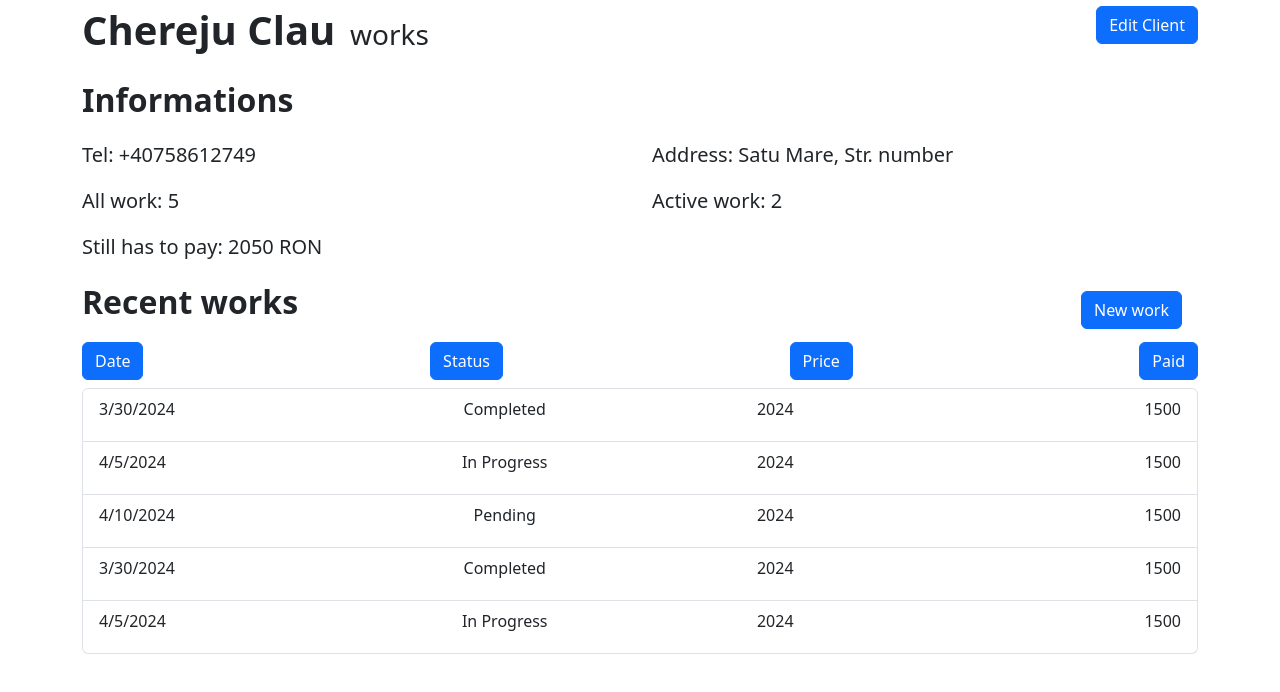
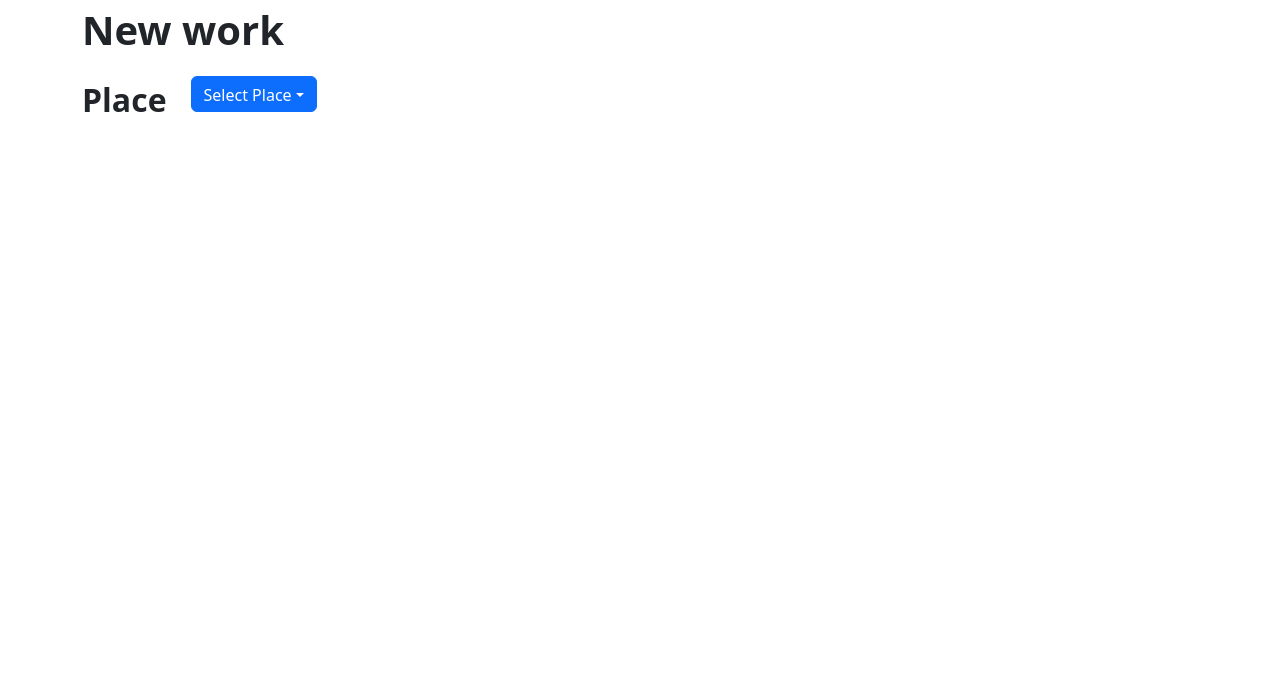
Before and after one commit to BudyBuilding/asztalos, a React (Create React App) app in the folder asztalos/: page / in a window 1280 px wide. Shown: the top 692 px of the page. Built offline with nearby package versions, Linux system fonts and the light colour scheme.

Commit message:
Creating the base of the creating a new work.

```diff
--- a/asztalos/src/App.js
+++ b/asztalos/src/App.js
@@ -15,9 +15,9 @@ function App() {
       <Navbar />
       <WorkAnalyzer />
       <Dashboard />
+      <ClientAnalyzer />
+    */}
       <NewWork />
-    */}
-      <ClientAnalyzer />
     </div>
   );
 }
--- a/asztalos/src/components/modules/dashboard.js
+++ b/asztalos/src/components/modules/dashboard.js
@@ -326,7 +326,7 @@ function Dashboard() {
 
   return (
     <>
-      <div class="container d-xl-block">
+      <Container class="container d-xl-block">
         <div className="d-flex justify-content-between align-items-center">
           <p className="fs-1 fw-bold text-start mb-0">Dashboard</p>
           <div>
@@ -338,7 +338,7 @@ function Dashboard() {
             </Button>
           </div>
         </div>
-      </div>
+      </Container>
 
       <Container className="d-xl-block">
         <p className="fs-2 fw-bold text-start">Clients</p>
--- /dev/null
+++ b/asztalos/src/components/reusable/newWork.js
@@ -0,0 +1,119 @@
+import React, { useState } from "react";
+import { Container, Dropdown } from "react-bootstrap";
+
+import NewClient from "./newClient";
+
+function NewWork() {
+  return (
+    <>
+      <Container>
+        <p className="fs-1 fw-bold text-start">New work</p>
+      </Container>{" "}
+      <Container className="d-flex align-content-center ">
+        <span className="fs-2 fw-bold text-start">Place</span>
+        <Dropdown>
+          <Dropdown.Toggle
+            className="h-75 align-content-center ms-4"
+            variant="primary"
+            id="dropdown-basic"
+          >
+            Select Place
+          </Dropdown.Toggle>
+          <Dropdown.Menu>
+            <Dropdown.Item href="#/action-1">Kitchen</Dropdown.Item>
+            <Dropdown.Item href="#/action-2">Living Room</Dropdown.Item>
+            <Dropdown.Item href="#/action-3">Wardrobe</Dropdown.Item>
+            <Dropdown.Item href="#/action-4">Bedroom</Dropdown.Item>
+            <Dropdown.Item href="#/action-5">Warehouse</Dropdown.Item>
+          </Dropdown.Menu>
+        </Dropdown>
+      </Container>
+      {/**Clients */}
+      {/*
+        <Container className="d-xl-block">
+          <p className="fs-2 fw-bold text-start">Clients</p>
+          <div className="d-flex flex-nowrap overflow-x-scroll">
+            <div
+              className="p-3 border rounded"
+              style={{ minWidth: "200px", margin: "10px" }}
+            >
+              <p className="fw-bold d-flex justify-content-center align-items-center w-100 h-100 fs-4">
+                New client
+              </p>
+            </div>{" "}
+            {clients.map((client) => (
+              <div
+                key={client.Id}
+                className="p-3 border rounded"
+                style={{ minWidth: "200px", margin: "10px" }}
+              >
+                <p className="fw-bold">{client.Name}</p>
+                <p>Tel: {client.Tel}</p>
+                <p>Address: {client.Address}</p>
+              </div>
+            ))}
+          </div>
+        </Container>
+      */}
+    </>
+  );
+  /*  const [clients, setClients] = useState([
+    {
+      Id: 1,
+      Name: "John Doe",
+      Tel: "+40758612749",
+      Address: "123 Main Street, New York",
+    },
+    {
+      Id: 2,
+      Name: "Alice Smith",
+      Tel: "+123456789",
+      Address: "456 Park Avenue, Los Angeles",
+    },
+    {
+      Id: 3,
+      Name: "Michael Johnson",
+      Tel: "+987654321",
+      Address: "789 Maple Street, Chicago",
+    },
+    {
+      Id: 2,
+      Name: "Alice Smith",
+      Tel: "+123456789",
+      Address: "456 Park Avenue, Los Angeles",
+    },
+    {
+      Id: 3,
+      Name: "Michael Johnson",
+      Tel: "+987654321",
+      Address: "789 Maple Street, Chicago",
+    },
+    {
+      Id: 2,
+      Name: "Alice Smith",
+      Tel: "+123456789",
+      Address: "456 Park Avenue, Los Angeles",
+    },
+    {
+      Id: 3,
+      Name: "Michael Johnson",
+      Tel: "+987654321",
+      Address: "789 Maple Street, Chicago",
+    },
+    {
+      Id: 2,
+      Name: "Alice Smith",
+      Tel: "+123456789",
+      Address: "456 Park Avenue, Los Angeles",
+    },
+    {
+      Id: 3,
+      Name: "Michael Johnson",
+      Tel: "+987654321",
+      Address: "789 Maple Street, Chicago",
+    },
+ ]);
+ */
+}
+
+export default NewWork;
```
